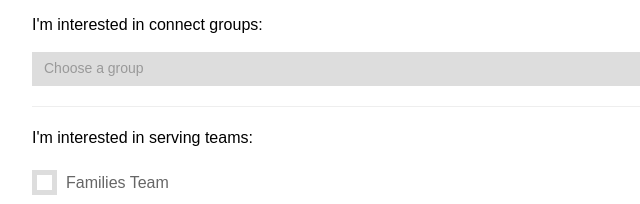
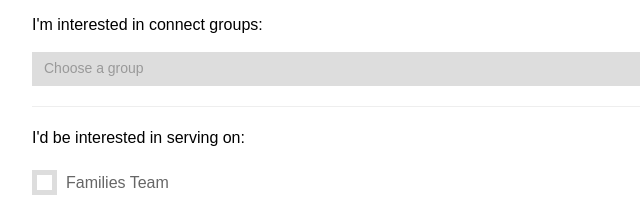
Before and after one commit to christchurchlondon/getconnected, a plain HTML site: page index.html in a window 1280 px wide. Shown: the part 1260-1464 px from the top of the page, 238-878 px from the left. Drawn offline with nearby package versions, Linux system fonts and the light colour scheme.

Commit message:
change language of serving item

```diff
--- a/index.html
+++ b/index.html
@@ -179,7 +179,7 @@
 
 			<!-- Serving Teams -->
 			<fieldset class="form-group">
-				<legend>I'm interested in serving teams:</legend>
+				<legend>I'd be interested in serving on:</legend>
 				<ul class="serving-teams">
 					<li class="families-check">
 						<input type="checkbox" id="families" name="families" value="yes-families">
```
